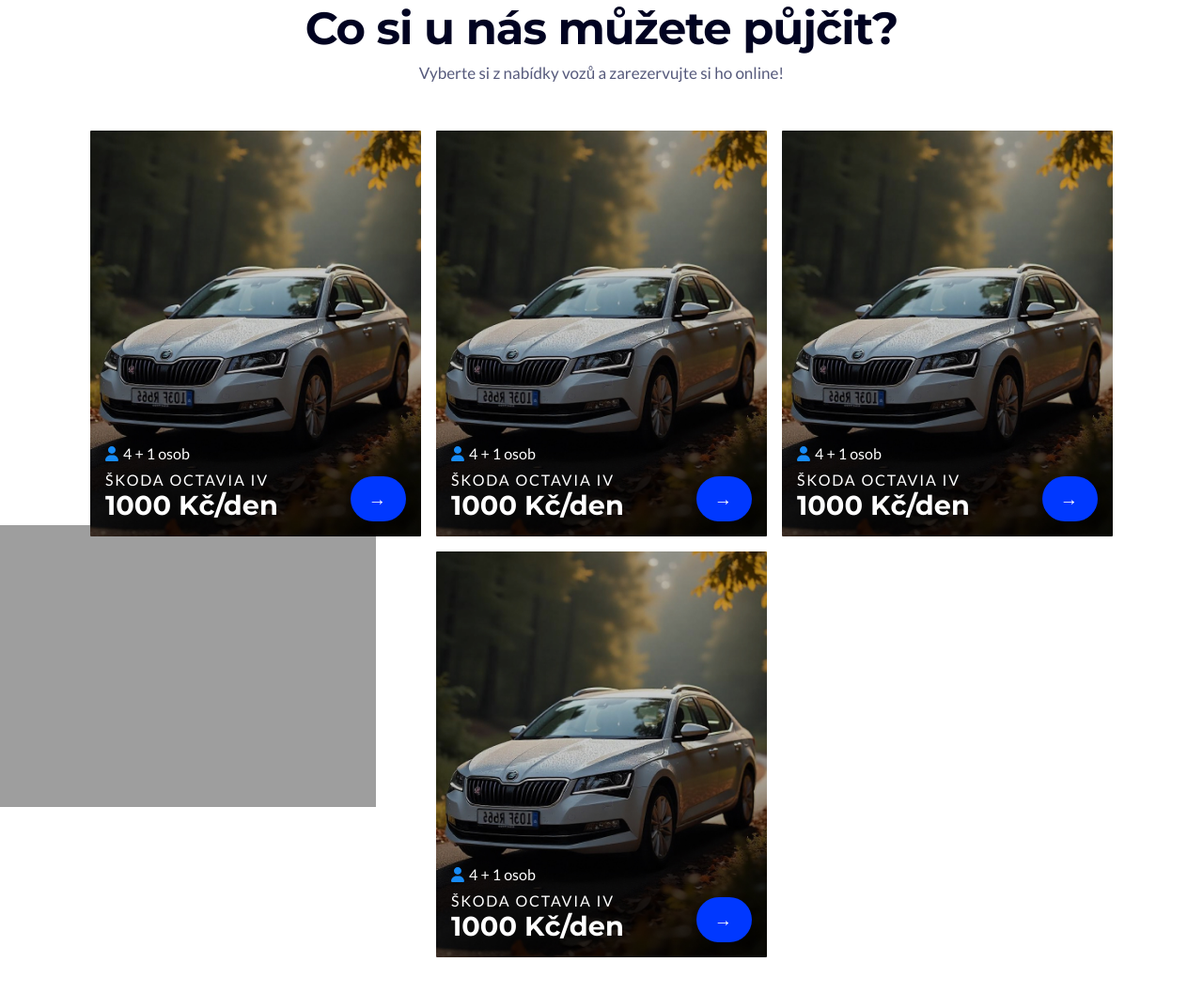
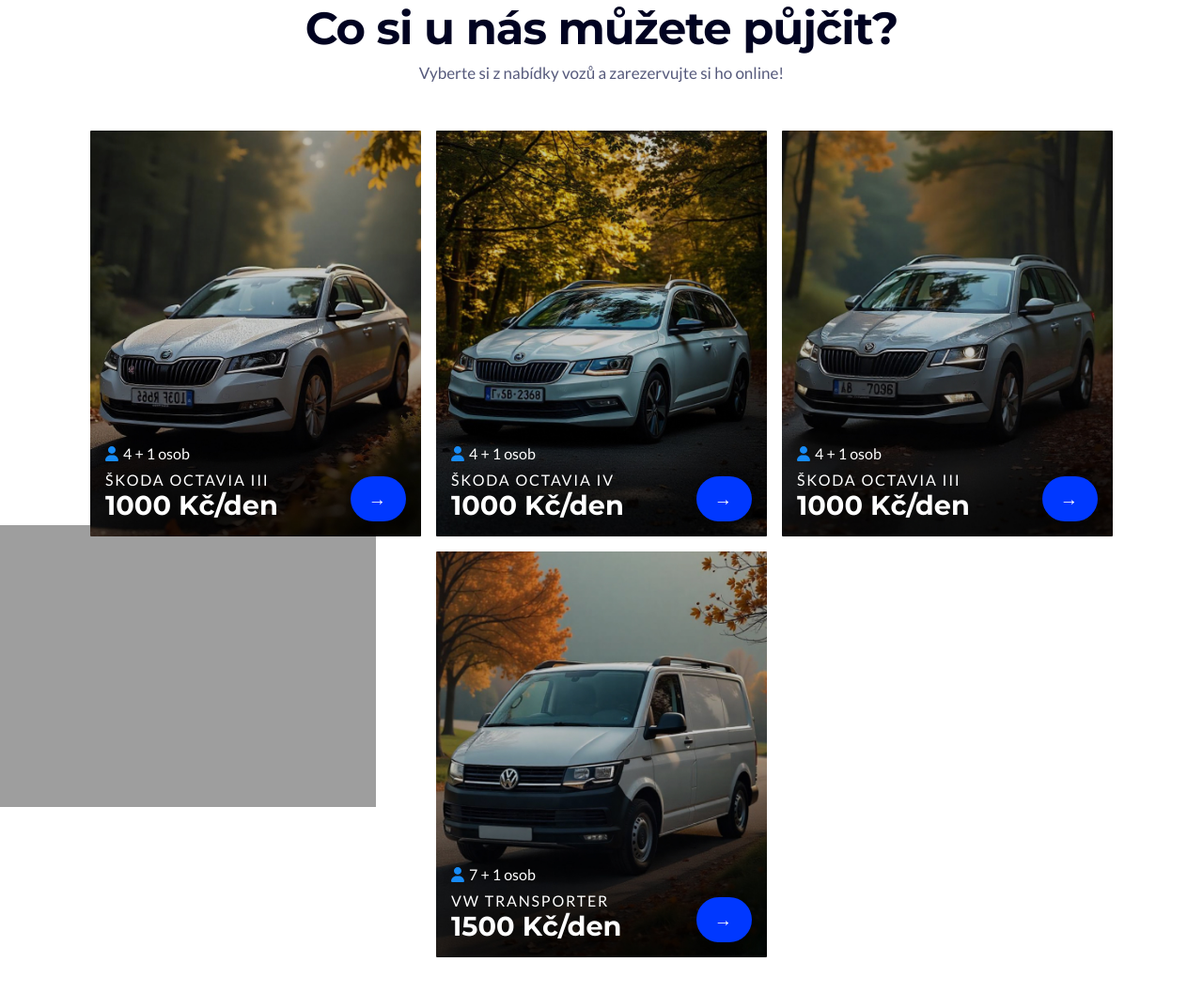
Before and after one commit to VitekDobrovsky/Medic-Car-Websites, a plain HTML site: page pages/autopujcovna.html in a window 1280 px wide. Shown: the part 1006-2063 px from the top of the page at 94% size. Drawn offline with Linux system fonts and the light colour scheme.

Commit message:
cars sections

```diff
--- a/pages/autopujcovna.html
+++ b/pages/autopujcovna.html
@@ -62,7 +62,19 @@
         <h3 class="h2">Co si u nás můžete půjčit?</h3>
         <p class="paragraph">Vyberte si z nabídky vozů a zarezervujte si ho online!</p>
         <div class="page__cars-wrapper">
-            <div class="car car--1">
+            <div class="car car--skodovka-III-1">
+                <div class="car__info">
+                    <div class="icon-text">
+                        <img src="./../images/icons/person.svg" alt="počet osob">
+                        <a class="car__size">4 + 1 osob</a>
+                    </div>
+                    <h6 class="car__name h3">Škoda Octavia III</h6>
+                    <p class="car__price">1000 Kč/den</p>
+                </div>
+
+                <a href="" class="btn btn--rounded car__btn">&#8594;</a>
+            </div>
+            <div class="car car--skodovka-IV">
                 <div class="car__info">
                     <div class="icon-text">
                         <img src="./../images/icons/person.svg" alt="počet osob">
@@ -74,38 +86,26 @@
 
                 <a href="" class="btn btn--rounded car__btn">&#8594;</a>
             </div>
-            <div class="car car--1">
+            <div class="car car--skodovka-III-2">
                 <div class="car__info">
                     <div class="icon-text">
                         <img src="./../images/icons/person.svg" alt="počet osob">
                         <a class="car__size">4 + 1 osob</a>
                     </div>
-                    <h6 class="car__name h3">Škoda Octavia IV</h6>
+                    <h6 class="car__name h3">Škoda Octavia III</h6>
                     <p class="car__price">1000 Kč/den</p>
                 </div>
 
                 <a href="" class="btn btn--rounded car__btn">&#8594;</a>
             </div>
-            <div class="car car--1">
+            <div class="car car--transporter">
                 <div class="car__info">
                     <div class="icon-text">
                         <img src="./../images/icons/person.svg" alt="počet osob">
-                        <a class="car__size">4 + 1 osob</a>
+                        <a class="car__size">7 + 1 osob</a>
                     </div>
-                    <h6 class="car__name h3">Škoda Octavia IV</h6>
-                    <p class="car__price">1000 Kč/den</p>
-                </div>
-
-                <a href="" class="btn btn--rounded car__btn">&#8594;</a>
-            </div>
-            <div class="car car--1">
-                <div class="car__info">
-                    <div class="icon-text">
-                        <img src="./../images/icons/person.svg" alt="počet osob">
-                        <a class="car__size">4 + 1 osob</a>
-                    </div>
-                    <h6 class="car__name h3">Škoda Octavia IV</h6>
-                    <p class="car__price">1000 Kč/den</p>
+                    <h6 class="car__name h3">vW Transporter</h6>
+                    <p class="car__price">1500 Kč/den</p>
                 </div>
 
                 <a href="" class="btn btn--rounded car__btn">&#8594;</a>
--- a/styles/main.css
+++ b/styles/main.css
@@ -1153,6 +1153,7 @@
     border-radius: 1px;
     background-position: top;
     gap: 8px;
+    background-size: cover;
   }
 
   .car:hover .car__btn {
@@ -1173,12 +1174,32 @@
 
   }
 
-  .car--1 {
+  .car--skodovka-III-1 {
     background-image: url(./../images/autopujcovna/nabidka/skoda-octavia-IV.jpg);
-    background-size: cover;
-  }
-  .car--1:hover {
+  }
+  .car--skodovka-III-1:hover {
     background-image: url(./../images/autopujcovna/nabidka/skoda-octavia-IV--light.jpg);
+  }
+
+  .car--skodovka-IV {
+    background-image: url(./../images/autopujcovna/nabidka/skoda-octavia-III.jpg);
+  }
+  .car--skodovka-IV:hover {
+    background-image: url(./../images/autopujcovna/nabidka/skoda-octavia-III--light.jpg);
+  }
+
+  .car--skodovka-III-2 {
+    background-image: url(./../images/autopujcovna/nabidka/skoda-octavia-III-2.jpg);
+  }
+  .car--skodovka-III-2:hover {
+    background-image: url(./../images/autopujcovna/nabidka/skoda-octavia-III-2--light.jpg);
+  }
+
+  .car--transporter {
+    background-image: url(./../images/autopujcovna/nabidka/wv-transporter.jpg);
+  }
+  .car--transporter:hover {
+    background-image: url(./../images/autopujcovna/nabidka/wv-transporter--light.jpg);
   }
 
   .car__size,
```
